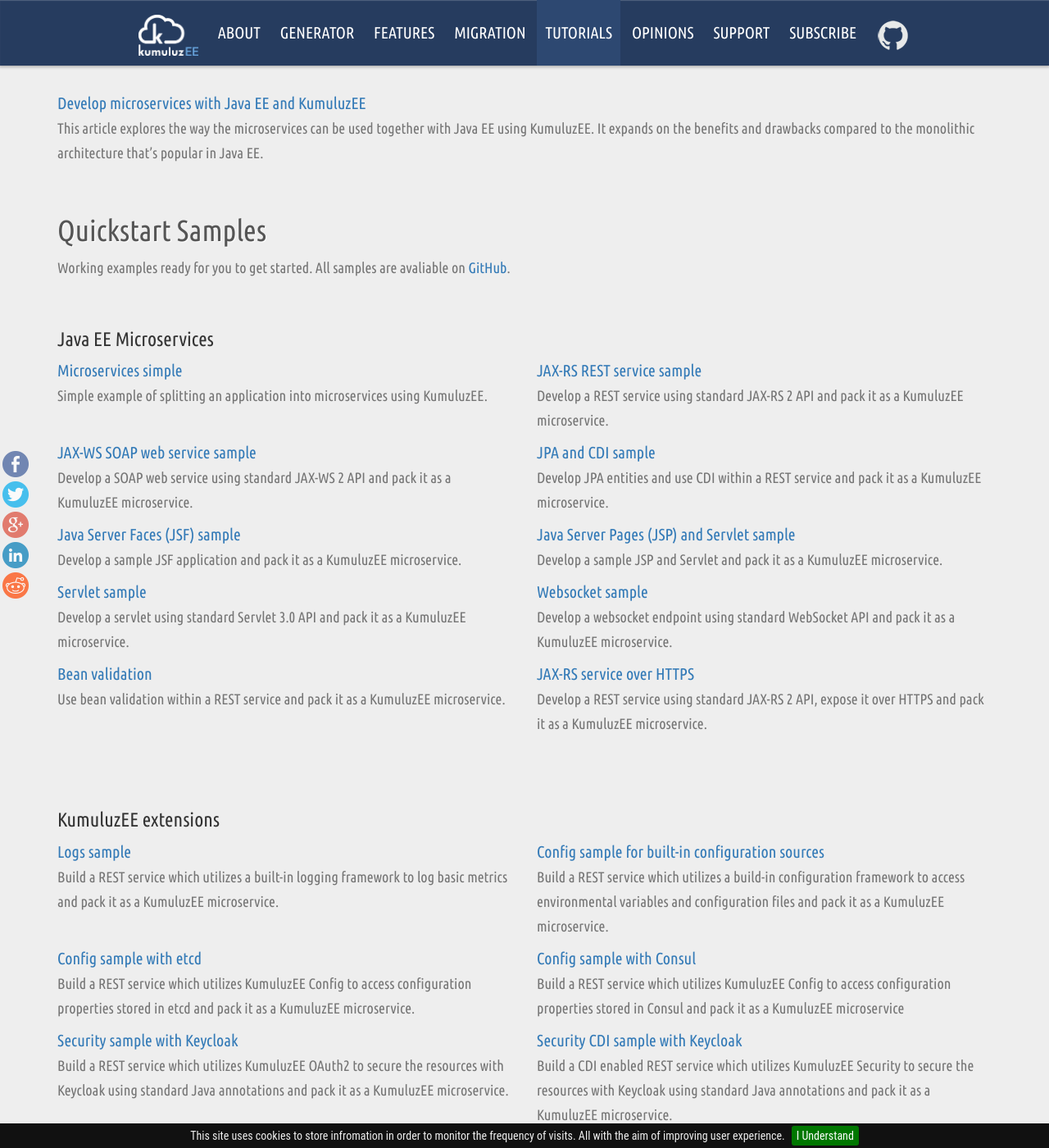
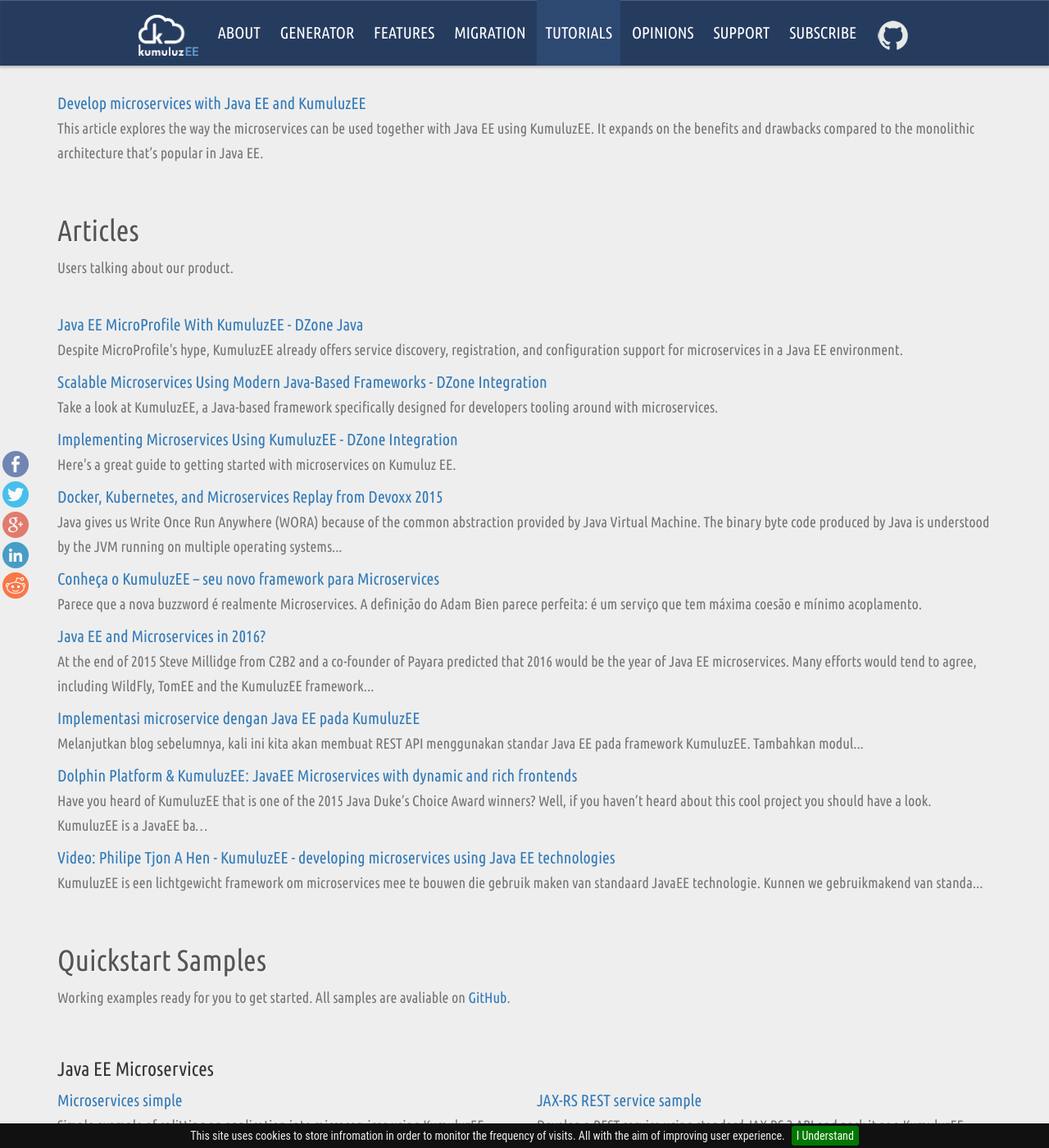
Before and after one commit to kumuluz/ee.kumuluz.com, a Jekyll site: the page built from tutorial/index.html, in a window 1280 px wide and 1400 px high, scrolled down 299 px. Shown: the whole window at 82% size. Built offline with Jekyll 4.4.1, drawn with Linux system fonts in a browser that asks for light colours; nearby versions of some CDN libraries; comment, search, counter and statistics services are not loaded.

Commit message:
added 3rd party article links.

```diff
--- a/tutorial/index.html
+++ b/tutorial/index.html
@@ -22,6 +22,63 @@
 
 				<br/>
 			</div>
+
+			<div class="col-md-12">
+				<h2>Articles</h2>
+				<p class="subsubtitle">Users talking about our product.</p><br/>
+
+				<div class="row">
+					<div class="col-md-12 tutorial-block">
+						<a href="https://dzone.com/articles/java-ee-microprofile-with-kumuluzee" target="_blank" >Java EE MicroProfile With KumuluzEE - DZone Java</a>
+						<p>Despite MicroProfile's hype, KumuluzEE already offers service discovery, registration, and configuration support for microservices in a Java EE environment.</p>
+					</div>
+
+					<div class="col-md-12 tutorial-block">
+						<a href="https://dzone.com/articles/scalable-microservices-using-kumuluz-ee-framework" target="_blank" >Scalable Microservices Using Modern Java-Based Frameworks - DZone Integration</a>
+						<p>Take a look at KumuluzEE, a Java-based framework specifically designed for developers tooling around with microservices.</p>
+					</div>
+
+					<div class="col-md-12 tutorial-block">
+						<a href="https://dzone.com/articles/implementing-microservices-using-kumuluzee" target="_blank" >Implementing Microservices Using KumuluzEE - DZone Integration</a>
+						<p>Here's a great guide to getting started with microservices on Kumuluz EE.</p>
+					</div>
+
+					<div class="col-md-12 tutorial-block">
+						<a href="http://blog.arungupta.me/docker-kubernetes-microservices-devoxx-2015/" target="_blank" >Docker, Kubernetes, and Microservices Replay from Devoxx 2015</a>
+						<p>Java gives us Write Once Run Anywhere (WORA) because of the common abstraction provided by Java Virtual Machine. The binary byte code produced by Java is understood by the JVM running on multiple operating systems...</p>
+					</div>
+
+					<div class="col-md-12 tutorial-block">
+						<a href="http://blog.caelum.com.br/conheca-o-kumuluzee-seu-novo-framework-para-microservices/" target="_blank" >Conheça o KumuluzEE – seu novo framework para Microservices</a>
+						<p>Parece que a nova buzzword é realmente Microservices. A definição do Adam Bien parece perfeita: é um serviço que tem máxima coesão e mínimo acoplamento.</p>
+					</div>
+
+					<div class="col-md-12 tutorial-block">
+						<a href="https://www.infoq.com/news/2016/02/javaee-microservices" target="_blank" >Java EE and Microservices in 2016?</a>
+						<p>At the end of 2015 Steve Millidge from C2B2 and a co-founder of Payara predicted that 2016 would be the year of Java EE microservices. Many efforts would tend to agree, including WildFly, TomEE and the KumuluzEE framework...</p>
+					</div>
+
+					<div class="col-md-12 tutorial-block">
+						<a href="http://blog.nostratech.com/2016/03/implementasi-microservice-dengan-java.html" target="_blank" >Implementasi microservice dengan Java EE pada KumuluzEE</a>
+						<p>Melanjutkan blog sebelumnya, kali ini kita akan membuat REST API menggunakan standar Java EE pada framework KumuluzEE. Tambahkan modul...</p>
+					</div>
+
+					<div class="col-md-12 tutorial-block">
+						<a href="http://www.guigarage.com/2015/11/dolphin-platform-kumuluzee-javaee-microservices-with-dynamic-and-rich-frontends/" target="_blank" >Dolphin Platform & KumuluzEE: JavaEE Microservices with dynamic and rich frontends</a>
+						<p>Have you heard of KumuluzEE that is one of the 2015 Java Duke’s Choice Award winners? Well, if you haven’t heard about this cool project you should have a look. KumuluzEE is a JavaEE ba…</p>
+					</div>
+
+					<div class="col-md-12 tutorial-block">
+						<a href="https://www.youtube.com/watch?v=oLHy2VI00G0" target="_blank" >Video: Philipe Tjon A Hen - KumuluzEE - developing microservices using Java EE technologies</a>
+						<p>KumuluzEE is een lichtgewicht framework om microservices mee te bouwen die gebruik maken van standaard JavaEE technologie. Kunnen we gebruikmakend van standa...</p>
+					</div>
+
+				</div>
+
+				<br/>
+			</div>
+
+
 			<div class="col-md-12">
 				<h2>Quickstart Samples</h2>
 				<p class="subsubtitle">Working examples ready for you to get started. All samples are avaliable on <a href="https://github.com/kumuluz/kumuluzee-samples" target="_blank">GitHub</a>.</p><br/>
```
